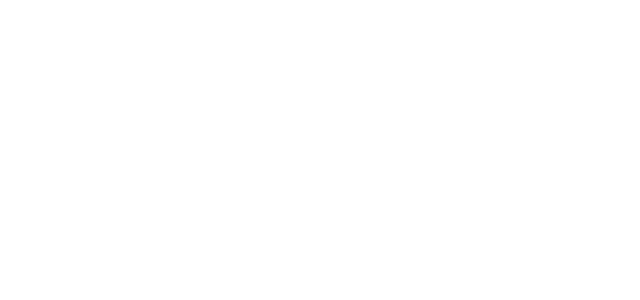
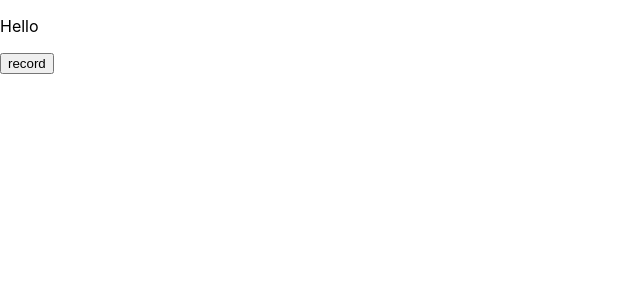
Before and after one commit to parsasi/codeprez-recorder, a React (Create React App) app in the folder code-prez/: page /record in a window 1280 px wide. Shown: the top 300 px of the page, without its empty margins (0-640 px from the left). Built offline with nearby package versions, Linux system fonts and the light colour scheme.

Commit message:
json file

```diff
--- a/code-prez/src/App.js
+++ b/code-prez/src/App.js
@@ -3,13 +3,14 @@ import { Route, Switch } from 'react-router-dom';
 import styled from 'styled-components';
 
 import Home from './pages/Home';
+import Record from './pages/Record';
 
 function App() {
     return (
         <Pages>
             <Switch>
                 <Route path ="/" component={Home} exact/>
-
+                <Route path="/record" component={Record} />
             </Switch>
         </Pages>
     );
--- /dev/null
+++ b/code-prez/src/codeSnapshots.json
@@ -0,0 +1,5 @@
+{
+    "extension": "text/javascript",
+    "frameRate": 500,
+    "snapshots": []
+}
--- a/code-prez/src/pages/Home/index.js
+++ b/code-prez/src/pages/Home/index.js
@@ -1,3 +1,5 @@
+import React, { useState } from 'react';
+
 export default function Home() {
     return (
         <div>
--- /dev/null
+++ b/code-prez/src/pages/Record/index.js
@@ -0,0 +1,44 @@
+import React, { useState } from 'react';
+import styled from 'styled-components';
+import codeSnapshots from '../../codeSnapshots.json';
+
+export default function Record() {
+    const [recording, setRecording] = useState(false);
+    const [currentTime, setCurrentTime] = useState("");
+    const [totalRecordTime, setTotalRecordTime] = useState("");
+
+    console.log(codeSnapshots);
+    console.log("total record time: ", totalRecordTime);
+    console.log(currentTime);
+    function toggleRecord() {
+        let time;
+        if (!recording) {
+            // If not recording and no time has been stored on button press, record and set time.
+            console.log("recording...")
+            setRecording(true)
+            time = new Date();
+            setCurrentTime(time);
+        } else {
+            console.log("paused...")
+            setRecording(false);
+            const newStartTime = new Date();
+            const totalTime = (newStartTime - currentTime);
+            setTotalRecordTime(totalTime + totalRecordTime);
+        }
+    }
+    return (
+        <Main>
+            <p>Hello</p>
+            <button
+                onClick={() => {toggleRecord()}}
+            >
+                {!recording ? "record" : "pause"}
+            </button>
+        </Main>
+    )
+}
+
+const Main = styled.div`
+    width: 100%;
+    height: 100%;
+`
```
Also changed, not shown: 1 other file (tests, documents, lock files or other folders).
